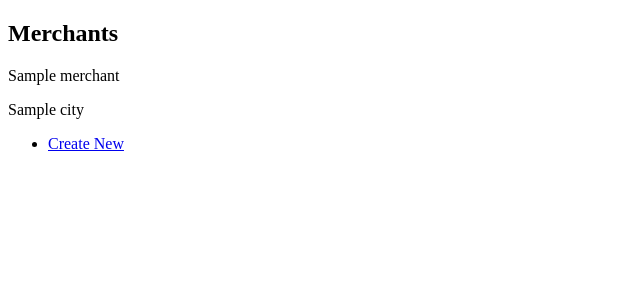
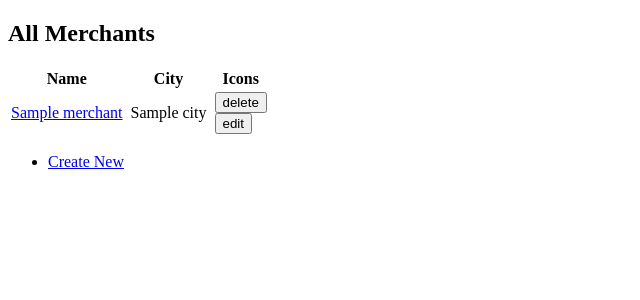
Before and after one commit to lushpurr/project1_spend_tracker, a Flask app: page /merchants in a window 1280 px wide. Shown: the part 88-388 px from the top of the page, without its empty margins (0-640 px from the left). Run offline with Flask 2, Linux system fonts and the light colour scheme; a database or web service that is not in the repository returns one stand-in record (values such as "Sample title"); some libraries are stand-ins or nearby versions.

Commit message:
added edit/delete buttons to merchants page

```diff
--- a/app/templates/merchants/index.html
+++ b/app/templates/merchants/index.html
@@ -1,12 +1,44 @@
 {% extends 'base.html'%}
 
 {% block content %}
-<h1>Merchants</h1>
-{% for merchant in merchants %}
-    <p>{{ merchant.name }}</p>
-    <p>{{ merchant.city }}</p>
+<h1>All Merchants</h1>
 
-{% endfor %}
+<table>
+    <tr>
+        <th>Name</th>
+        <th></th>
+        <th>City</th>
+        <th></th>
+        <th>Icons</th>
+    </tr>
+
+    {% for merchant in merchants %}
+    <tr>
+        <td>
+            <a href="/merchants/{{ merchant.name }}/edit">
+            {{ merchant.name }}
+            </a>
+        </td>
+        <td></td>
+        <td>{{ merchant.city }}</td>
+        <td></td>
+        <td>
+            <i>
+                <form action="/merchants/{{ merchant.id }}/delete" method="POST">
+                    <input class="btn btn--danger" type="submit" value="delete" />
+                    </form>
+            </i>
+
+            <i>
+                <form action="/merchants/{{ merchant.id }}/edit" method="POST">
+                    <input class="btn btn--danger" type="submit" value="edit" />
+                </form>
+            </i>
+        </td>
+    </tr>
+    {% endfor %}
+</table>
+
 <ul>
     <li><a href="/merchants/new">Create New</a></li>
 </ul>
```
Also changed, not shown: app/templates/transactions/index.html (+0 -7 lines).
